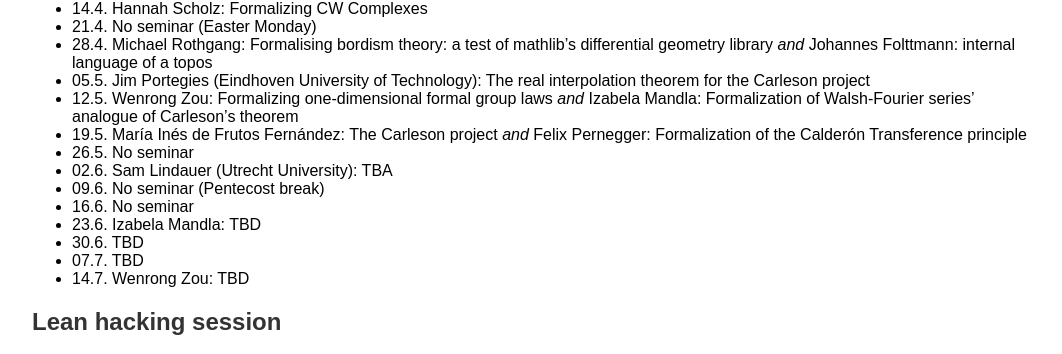
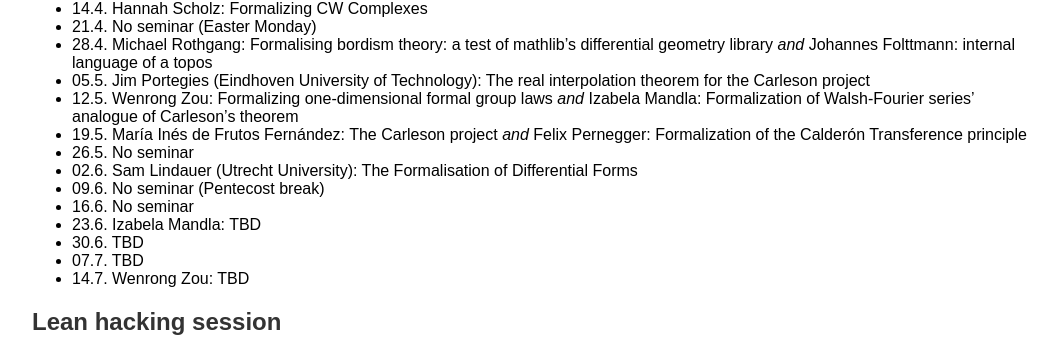
Before and after one commit to fpvandoorn/fpvandoorn.github.io, a Jekyll site: the page built from formalized-mathematics.md, in a window 1280 px wide. Shown: the part 804-1158 px from the top of the page, without its empty margins (108-1170 px from the left). Built offline with Jekyll 4.4.1, drawn with Linux system fonts in a browser that asks for light colours; our own code applies the rules of GitHub Pages for plain Markdown files.

Commit message:
Update formalized-mathematics.md (#9)

```diff
--- a/formalized-mathematics.md
+++ b/formalized-mathematics.md
@@ -51,7 +51,7 @@ Schedule:
 * 12.5. Wenrong Zou: Formalizing one-dimensional formal group laws *and* Izabela Mandla: Formalization of Walsh-Fourier series' analogue of Carleson's theorem
 * 19.5. María Inés de Frutos Fernández: The Carleson project *and* Felix Pernegger: Formalization of the Calderón Transference principle
 * 26.5. No seminar
-* 02.6. Sam Lindauer (Utrecht University): TBA
+* 02.6. Sam Lindauer (Utrecht University): The Formalisation of Differential Forms
 * 09.6. No seminar (Pentecost break)
 * 16.6. No seminar
 * 23.6. Izabela Mandla: TBD
```
